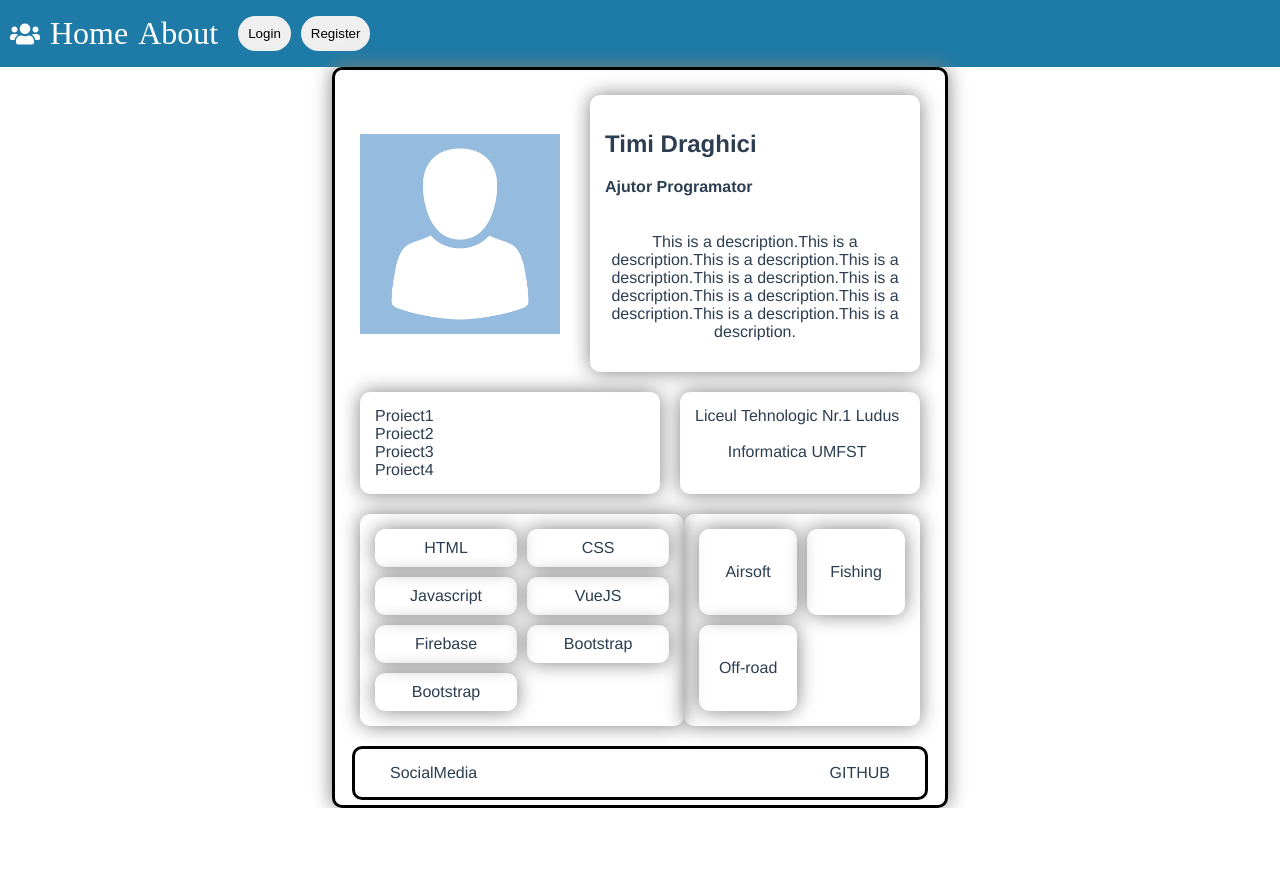
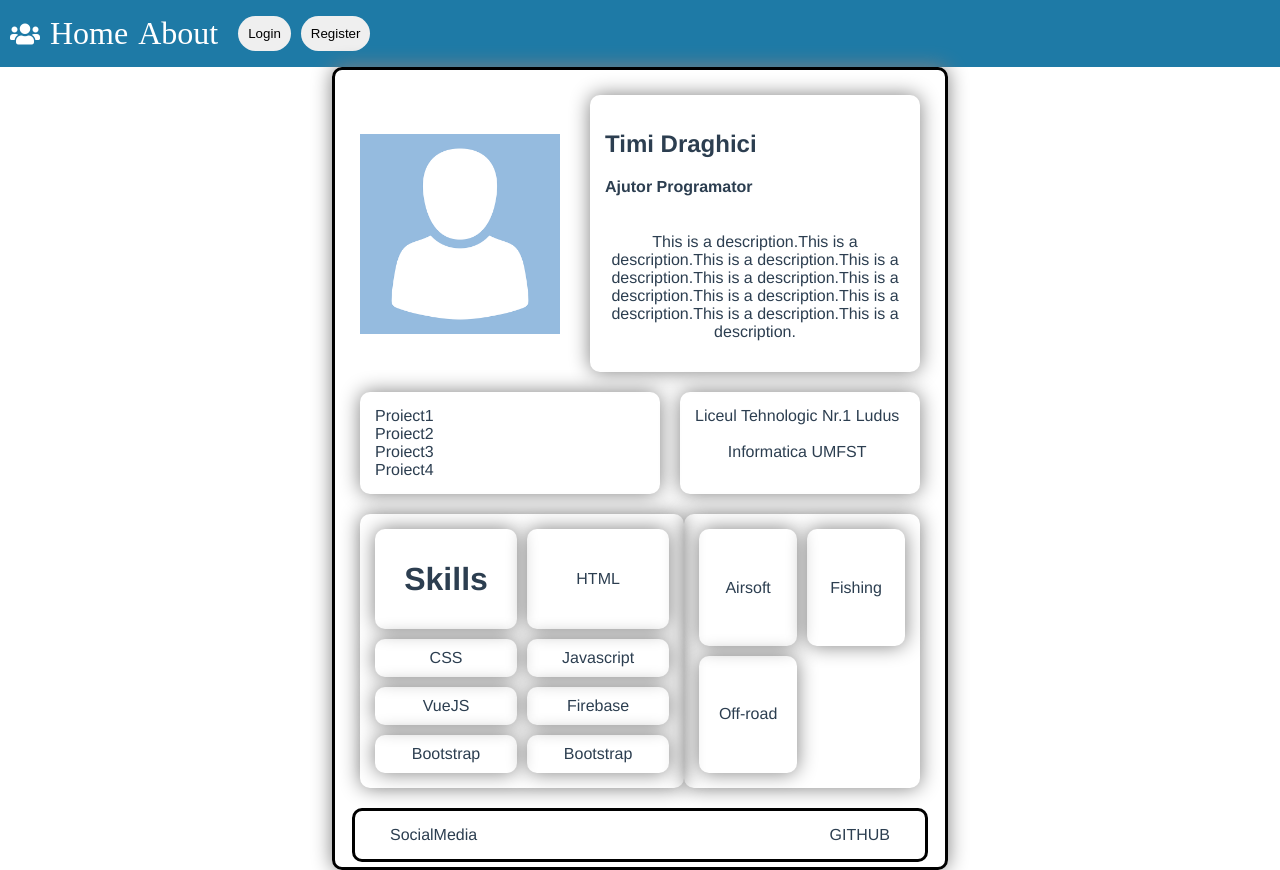
Before and after one commit to NagyKrisztianEndrePrincipal33/portofolio_application, a Vue app: page /CV/1 in a window 1280 px wide. Before the commit the page ends 808 px from the top, so only its background shows below. Built offline with nearby package versions, Linux system fonts and the light colour scheme; no server answers.

Commit message:
Adding titles wip

```diff
--- a/src/components/ProfilePage.vue
+++ b/src/components/ProfilePage.vue
@@ -27,6 +27,9 @@
       </div>
       <div class="rows">
         <div class="skills glow">
+          <div class="title">
+            <h1> Skills </h1>
+          </div>
           <div>HTML</div>
           <div>CSS</div>
           <div>Javascript</div>
@@ -156,7 +159,7 @@ template {
   padding: 15px;
 }
 
-.skills  div{
+.skills div {
   display: flex;
   align-items: center;
   justify-content: center;
@@ -178,7 +181,7 @@ template {
   padding: 15px;
 }
 
-.hobbies div{
+.hobbies div {
   display: flex;
   align-items: center;
   justify-content: center;
@@ -187,7 +190,6 @@ template {
   -moz-box-shadow: 0 0 20px grey;
   box-shadow:0 0 20px grey;
   border-radius: 10px;
-  vertical-align: middle;
 }
 
 .bottom-row {
@@ -201,13 +203,13 @@ template {
   padding: 15px;
 }
 
-.bottom-left{
+.bottom-left {
   display: flex;
   flex-direction: column;
   margin-left: 20px;
 }
 
-.bottom-right{
+.bottom-right {
   display: flex;
   flex-direction: column;
   margin-left: auto;
@@ -220,4 +222,8 @@ template {
   box-shadow:0 0 20px grey;
 }
 
+.title {
+  display: flex;
+}
+
 </style>
--- a/src/router/index.js
+++ b/src/router/index.js
@@ -34,7 +34,7 @@ const routes = [{
         component: Register,
     },
     {
-        path: '/CV/:profile_id',
+        path: '/CV/:webid',
         name: 'profile_page',
         component: ProfilePage
     }
```
